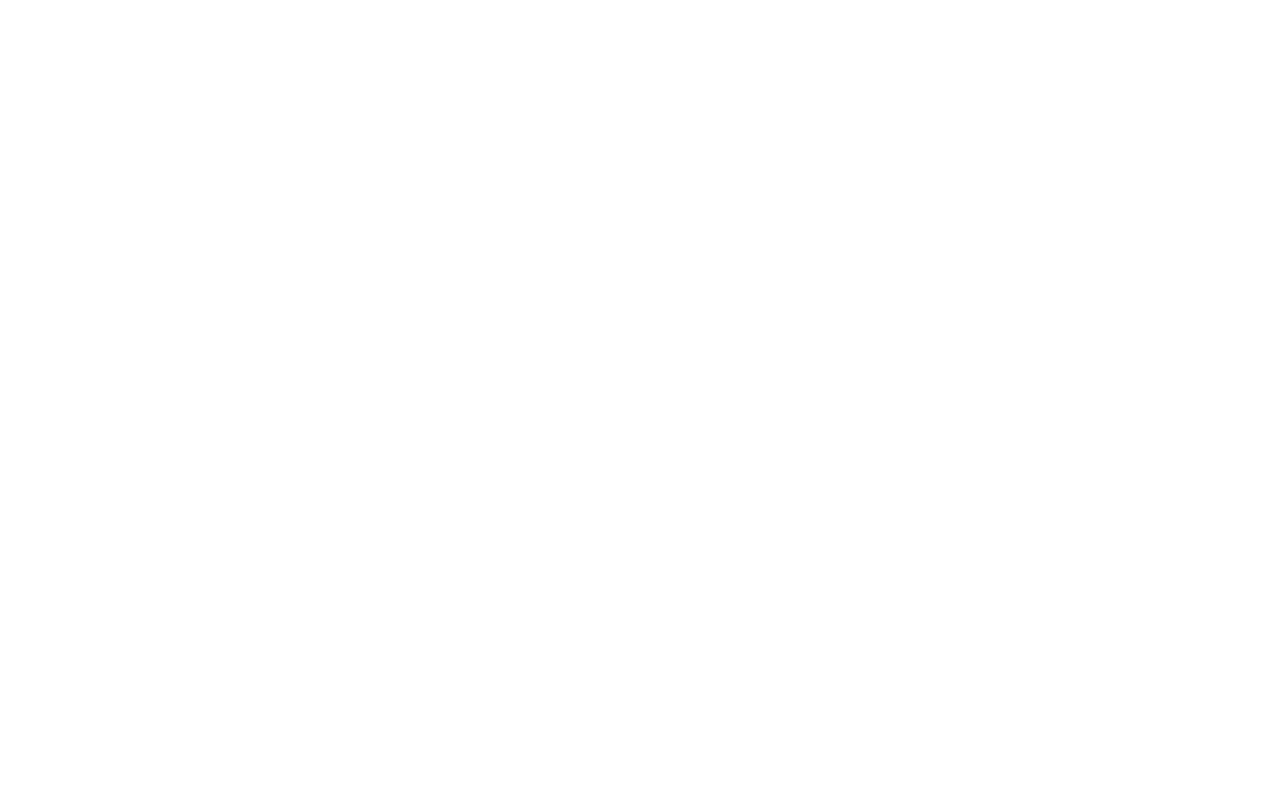
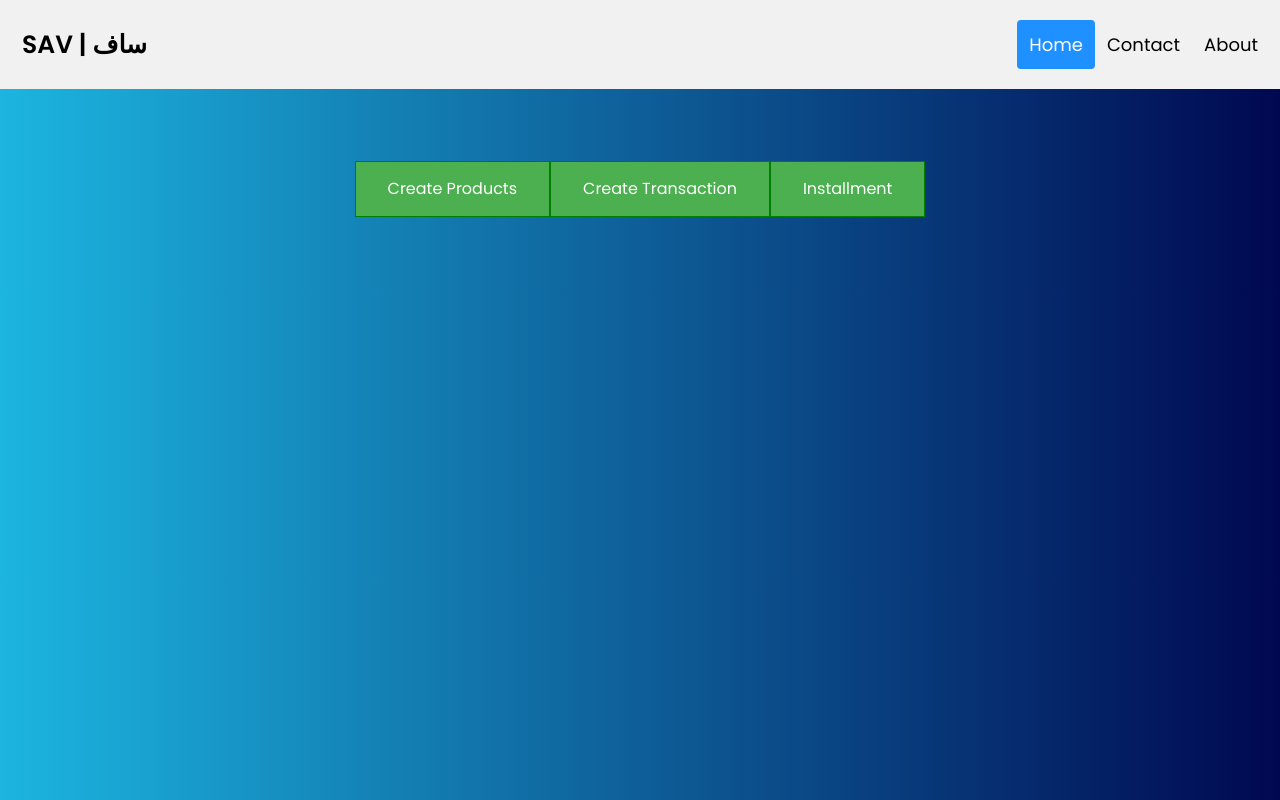
Before and after one commit to anqorithm/sav-frontend, a React (Vite) app: page / in a window 1280 px wide. Before the commit this address had no page. Built offline with nearby package versions, Linux system fonts and the light colour scheme.

Commit message:
create home page

```diff
--- a/index.html
+++ b/index.html
@@ -2,13 +2,9 @@
 <html lang="en">
   <head>
     <meta charset="UTF-8" />
-    <link
-      rel="stylesheet"
-      href="https://cdn.jsdelivr.net/npm/bootstrap@4.5.3/dist/css/bootstrap.min.css"
-      integrity="sha384-TX8t27EcRE3e/ihU7zmQxVncDAy5uIKz4rEkgIXeMed4M0jlfIDPvg6uqKI2xXr2"
-      crossorigin="anonymous"
-    />
+    <link href="https://cdn.jsdelivr.net/npm/bootstrap@5.3.0-alpha3/dist/css/bootstrap.min.css" rel="stylesheet" integrity="sha384-KK94CHFLLe+nY2dmCWGMq91rCGa5gtU4mk92HdvYe+M/SXH301p5ILy+dN9+nJOZ" crossorigin="anonymous">
     <meta name="viewport" content="width=device-width, initial-scale=1.0" />
+    <link rel="icon" type="image/x-icon" href="./src/images/sav-favicon.png">
     <link
       rel="stylesheet"
       href="https://use.fontawesome.com/releases/v6.0.0/css/all.css"
--- a/src/App.css
+++ b/src/App.css
@@ -72,7 +72,7 @@
   scroll-behavior: smooth;
 }
 
-.button {
+/* .button {
   display: inline-block;
   color: #fff;
   background: linear-gradient(90deg, #1cb5e0 0%, #000851 100%);
@@ -85,7 +85,7 @@
   cursor: pointer;
   text-decoration: none;
   transition: background-color 0.3s;
-}
+} */
 
 .button:hover {
   color: #fff;
--- a/src/App.tsx
+++ b/src/App.tsx
@@ -9,12 +9,15 @@
 import UserInstallments from "./pages/Installments/UserInstallment";
 import RequestInstallment from "./pages/Installments/RequestInstallment";
 import CreateProduct from "./pages/Products/CreateProduct";
+import Home from "./Home/"
+import Pages from "./pages/HomePage/Pages"
 
 function App() {
   return (
     <>
       <Router>
         <Routes>
+        <Route path="/" element={<Pages />} />
           <Route path="/products" element={<Products />} />
           <Route path="/createProduct" element={<CreateProduct />} />
           <Route path="/products/:id" element={<Product />} />
--- /dev/null
+++ b/src/pages/HomePage/Pages.tsx
@@ -0,0 +1,28 @@
+import React from "react"
+import "./styleHome.css"
+
+const Pages = () => {
+  return (
+    <>
+      <div className="header">
+  <a href="#default" className="logo">SAV | ساف</a>
+  <div className="header-right">
+    <a className="active" href="#home">Home</a>
+    <a href="#contact">Contact</a>
+    <a href="#about">About</a>
+  </div>
+</div>
+<div className="body center">
+  <div className ="btn-group">
+    <a href="/createProduct" >  <button className="button">Create Products</button></a>
+    <a href="/createTransaction" >  <button className="button">Create Transaction</button></a>
+    <a href="/installments" >  <button className="button">Installment</button></a>
+  </div>
+</div>
+
+
+    </>
+  )
+}
+
+export default Pages
--- /dev/null
+++ b/src/pages/HomePage/styleHome.css
@@ -0,0 +1,80 @@
+.header {
+    overflow: hidden;
+    background-color: #f1f1f1;
+    padding: 20px 10px;
+  }
+
+  /* Style the header links */
+  .header a {
+    float: left;
+    color: black;
+    text-align: center;
+    padding: 12px;
+    text-decoration: none;
+    font-size: 18px;
+    line-height: 25px;
+    border-radius: 4px;
+  }
+
+  /* Style the logo link (notice that we set the same value of line-height and font-size to prevent the header to increase when the font gets bigger */
+  .header a.logo {
+    font-size: 25px;
+    font-weight: bold;
+  }
+
+  /* Change the background color on mouse-over */
+  .header a:hover {
+    background-color: #ddd;
+    color: black;
+  }
+
+  /* Style the active/current link*/
+  .header a.active {
+    background-color: dodgerblue;
+    color: white;
+  }
+
+  /* Float the link section to the right */
+  .header-right {
+    float: right;
+  }
+
+  /* Add media queries for responsiveness - when the screen is 500px wide or less, stack the links on top of each other */
+  @media screen and (max-width: 500px) {
+    .header a {
+      float: none;
+      display: block;
+      text-align: left;
+    }
+    .header-right {
+      float: none;
+    }
+  }
+  .btn-group .button {
+    background-color: #4CAF50; /* Green */
+    border: 1px solid green;
+    color: white;
+    padding: 15px 32px;
+    text-align: center;
+    text-decoration: none;
+    display: inline-block;
+    font-size: 16px;
+    cursor: pointer;
+    position: relative;
+    text-align: center;
+  }
+  .center {
+    display: flex;
+    justify-content: center;
+    align-items: center;
+    height: 200px;
+
+  }
+
+  .btn-group .button:not(:last-child) {
+    border-right: none; /* Prevent double borders */
+  }
+
+  .btn-group .button:hover {
+    background-color: #3e8e41;
+  }
```
Also changed, not shown: src/pages/Pages.jsx (deleted, +0 -26 lines), src/images/sav-favicon.png (added).
